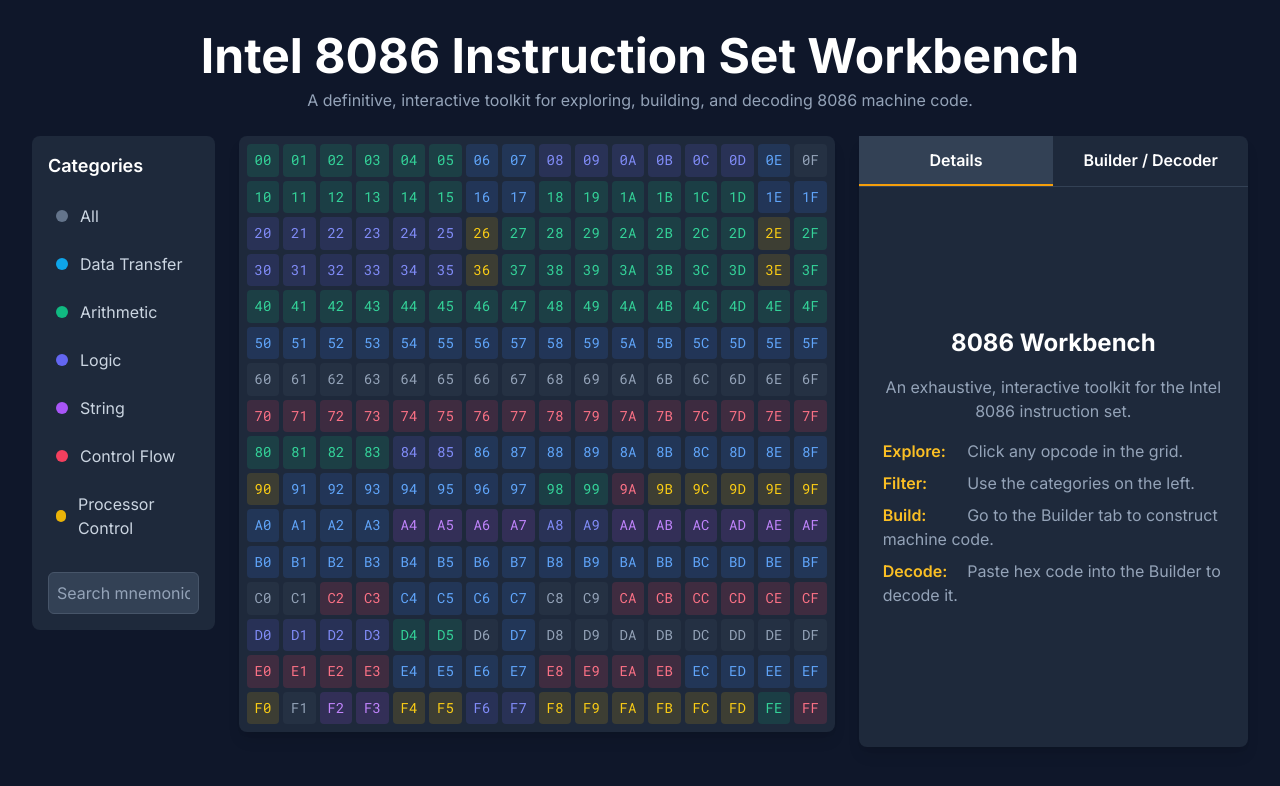
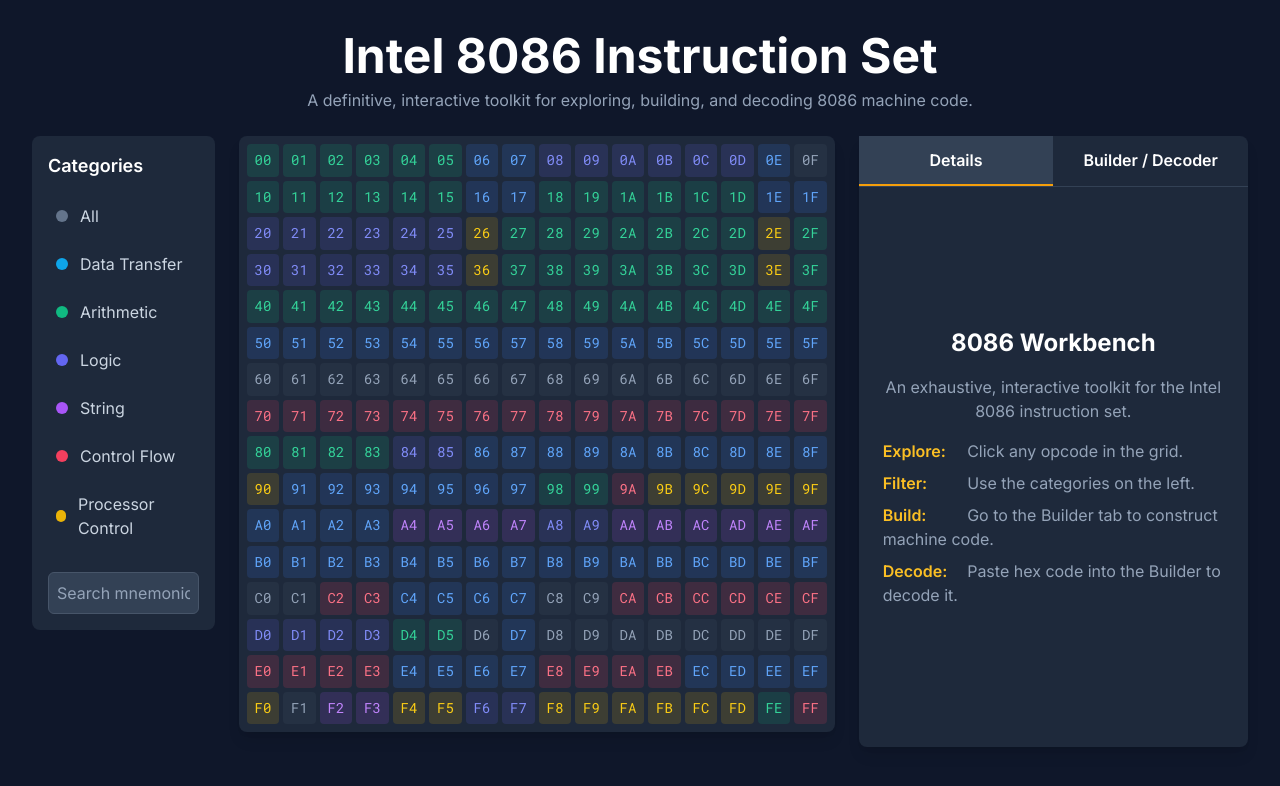
Before and after one commit to SaifullahMnsur-Again/intel-8086-instruction-set, a plain HTML site: page index.html in a window 1280 px wide. Drawn offline with nearby package versions, Linux system fonts and the light colour scheme.

Commit message:
update title

```diff
--- a/index.html
+++ b/index.html
@@ -3,7 +3,7 @@
 <head>
     <meta charset="UTF-8">
     <meta name="viewport" content="width=device-width, initial-scale=1.0">
-    <title>Intel 8086 Instruction Set Workbench</title>
+    <title>Intel 8086 Instruction Set</title>
     <script src="https://cdn.tailwindcss.com"></script>
     <!-- Chosen Palette: Slate & Amber -->
     <!-- Application Structure Plan: A three-column, dashboard-style layout is used for optimal information hierarchy and user workflow. The left column provides high-level filtering by instruction category. The central column features the main 16x16 interactive opcode grid for visual exploration. The right column contains the "advanced features"—a detailed information panel that dynamically updates, and a powerful two-way "Instruction Builder/Decoder" tool. This structure separates high-level navigation from deep-dive analysis, allowing users to fluidly move from broad exploration to granular instruction construction without losing context. -->
@@ -52,7 +52,7 @@
 <body class="bg-slate-900 text-slate-300 min-h-screen">
     <div class="container mx-auto p-4 lg:p-6 xl:p-8 max-w-screen-2xl">
         <header class="text-center mb-6">
-            <h1 class="text-3xl md:text-4xl lg:text-5xl font-bold text-white mb-2">Intel 8086 Instruction Set Workbench</h1>
+            <h1 class="text-3xl md:text-4xl lg:text-5xl font-bold text-white mb-2">Intel 8086 Instruction Set</h1>
             <p class="text-slate-400">A definitive, interactive toolkit for exploring, building, and decoding 8086 machine code.</p>
         </header>
 
```
